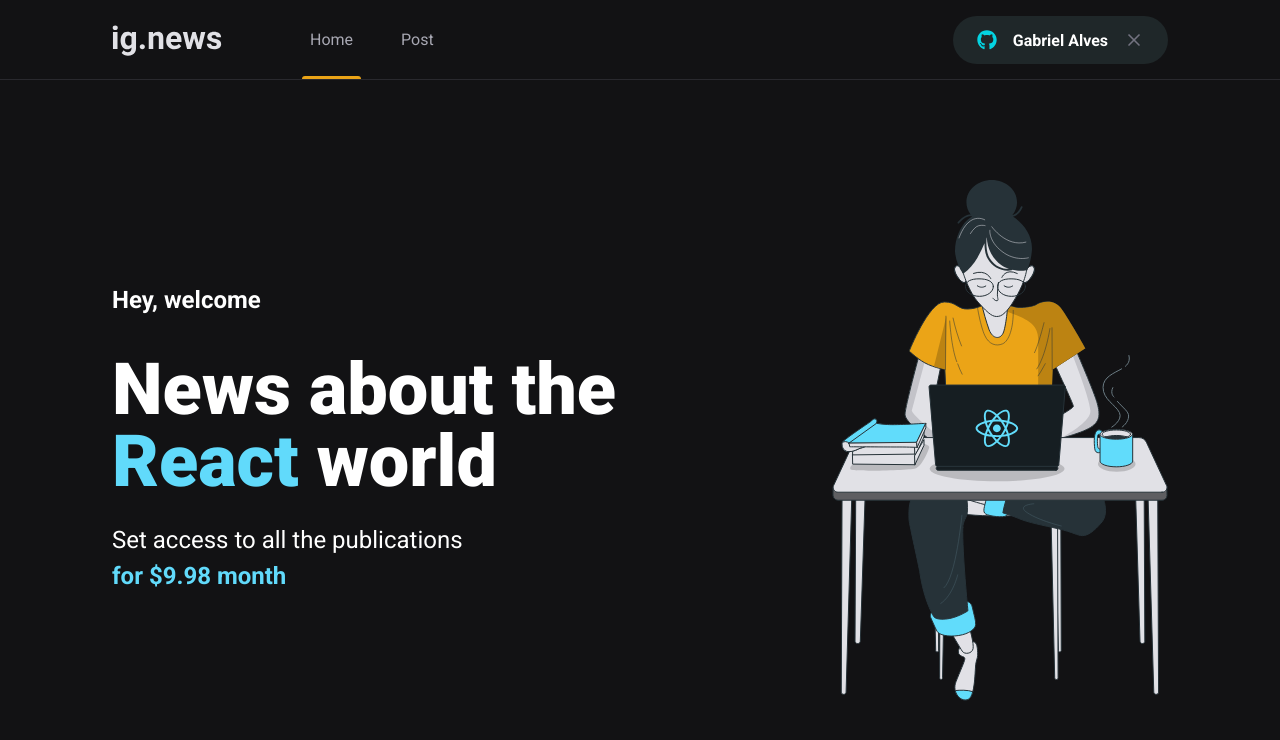
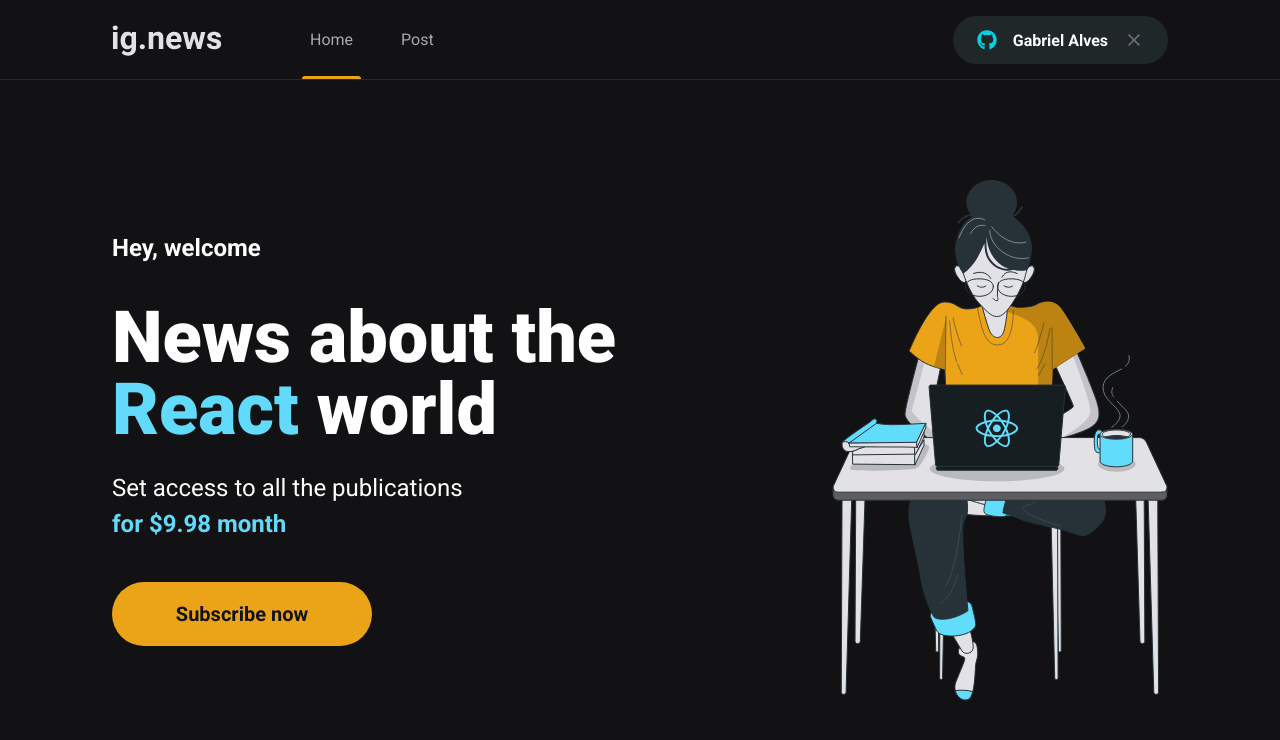
Before and after one commit to Gabrielmxn/ig-news, a Next.js app: page / in a window 1280 px wide. Shown: the top 740 px of the page. Built offline with nearby package versions, Linux system fonts and the light colour scheme.

Commit message:
Criação do botão de inscrição

```diff
--- /dev/null
+++ b/src/components/SubscribeButton/index.tsx
@@ -0,0 +1,13 @@
+import styles from './styles.module.scss';
+
+export function SubscribeButton(){
+  return(
+    <button
+      type="button"
+      className={styles.subscribeButton}
+
+    >
+      Subscribe now
+    </button>
+  )
+}
--- /dev/null
+++ b/src/components/SubscribeButton/styles.module.scss
@@ -0,0 +1,20 @@
+.subscribeButton{
+  width: 260px;
+  height: 4rem;
+  border: 0;
+  border-radius: 2rem;
+  background: var(--yellow-500);
+  color: var(--gray-900);
+  font-size: 1.25rem;
+  font-weight: bold;
+
+  display: flex;
+  align-items: center;
+  justify-content: center;
+
+  transition: filter 0.2s;
+
+  &:hover{
+    filter: brightness(0.8);
+  }
+}
--- a/src/pages/home.module.scss
+++ b/src/pages/home.module.scss
@@ -38,4 +38,8 @@
       font-weight: bold;
     }
   }
+
+  button{
+    margin-top: 2.5rem;
+  }
 }
--- a/src/pages/index.tsx
+++ b/src/pages/index.tsx
@@ -1,5 +1,6 @@
 
 import Head from 'next/head';
+import { SubscribeButton } from '../components/SubscribeButton';
 import styles from './home.module.scss';
 
 export default function Home() {
@@ -16,6 +17,7 @@
           Set access to all the publications <br />
           <span>for $9.98 month</span>
         </p>
+        <SubscribeButton />
       </section>
       <img src="/images/avatar.svg" alt="Girl coding" />
     </main>
```
